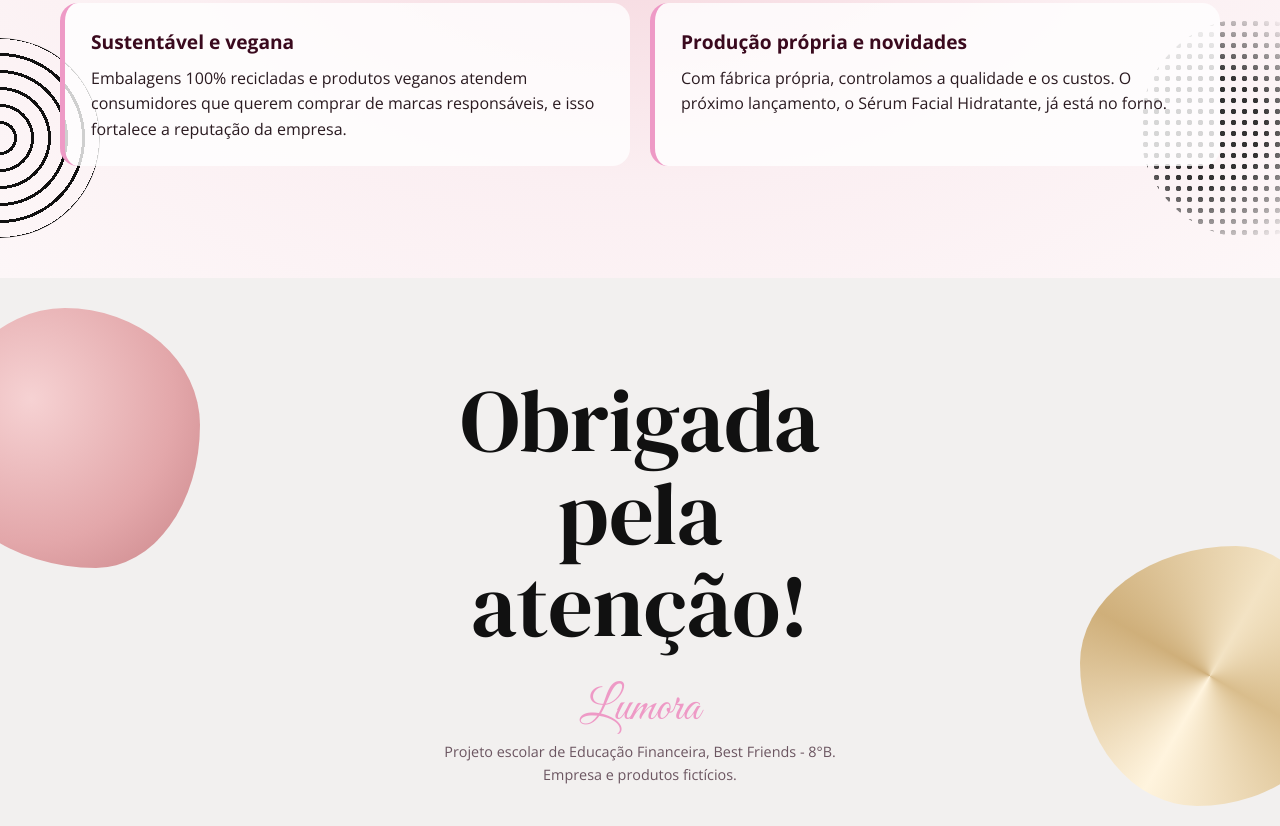
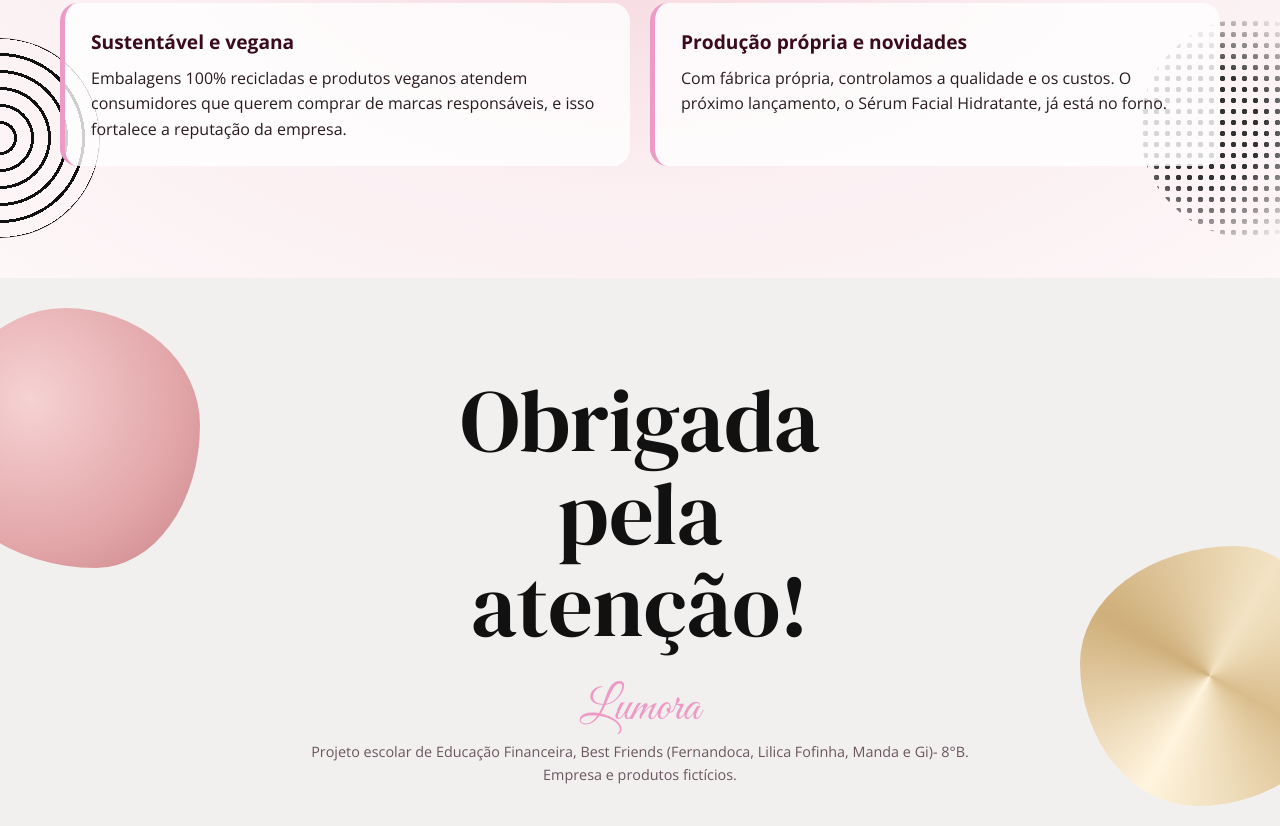
Before and after one commit to marcosmomesso/lumora-cosmeticos, a plain HTML site: page index.html in a window 1280 px wide. Shown: the part 5049-5875 px from the top of the page. Drawn offline with nearby package versions, Linux system fonts and the light colour scheme.

Commit message:
alterado nome

```diff
--- a/index.html
+++ b/index.html
@@ -225,7 +225,7 @@
     <div class="container rodape__inner">
       <p class="rodape__obrigada">Obrigada<br>pela<br>atenção!</p>
       <p class="logo logo--rodape">Lumora</p>
-      <p class="rodape__info">Projeto escolar de Educação Financeira, Best Friends -  8°B.<br>Empresa e produtos fictícios.</p>
+      <p class="rodape__info">Projeto escolar de Educação Financeira, Best Friends  (Fernandoca, Lilica Fofinha, Manda e Gi)-  8°B.<br>Empresa e produtos fictícios.</p>
     </div>
   </footer>
 
```
